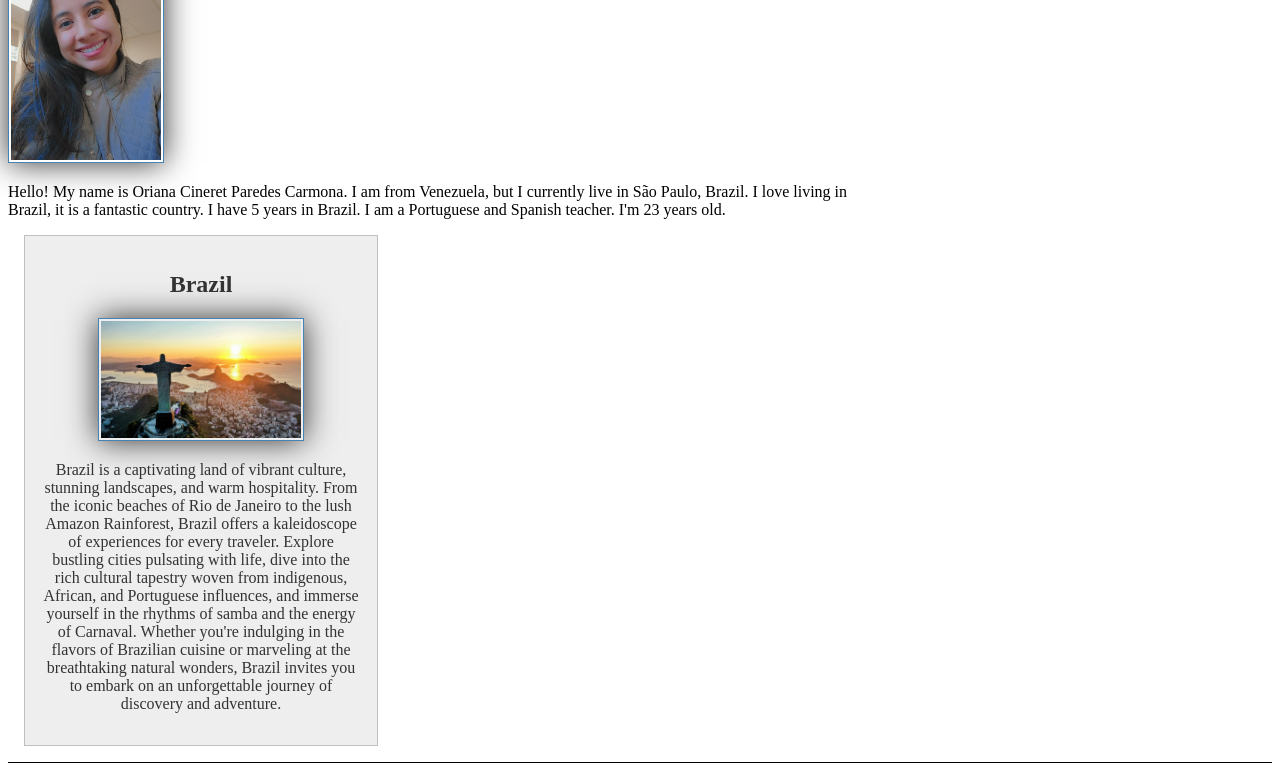
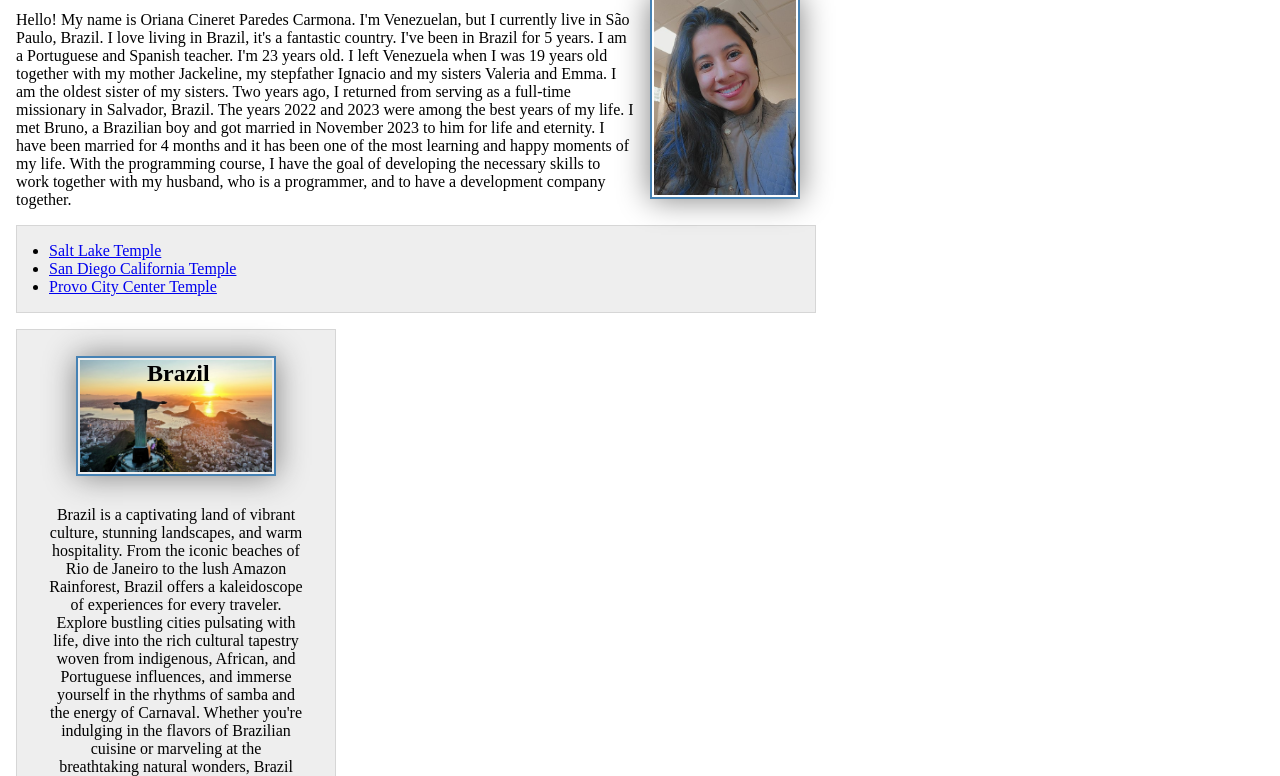
Before and after one commit to oriparedesiqueira/wdd130, a plain HTML site: page index.html in a window 1280 px wide. Shown: the part 272-1048 px from the top of the page. Drawn offline with Linux system fonts and the light colour scheme.

Commit message:
Home Enhancement

```diff
--- a/index.html
+++ b/index.html
@@ -15,14 +15,21 @@
             <a href="#">Home</a>
             <a href="wwr/">Rafting Website</a>
             <a href="wwr/site-plan-rafting.html">Rafting Site Plan</a>
+            <a href="https://linkedin.com">Linkedin</a>
+            <a href="https://www.facebook.com/oriana.paredes.39108/">Facebook</a>
         </nav>
     </header>
     <main>
         <h1>Oriana Cineret Paredes Carmona | WDD 130</h1>
         <img src="images/profile.jpg" alt="Hello my name is Oriana Paredes" width="200">
-        <p>Hello! My name is Oriana Cineret Paredes Carmona. I am from Venezuela, but I currently live in São Paulo, Brazil. I love living in Brazil, it is a fantastic country. I have 5 years in Brazil. I am a Portuguese and Spanish teacher. I'm 23 years old.</p>
+        <p>Hello! My name is Oriana Cineret Paredes Carmona. I'm Venezuelan, but I currently live in São Paulo, Brazil. I love living in Brazil, it's a fantastic country. I've been in Brazil for 5 years. I am a Portuguese and Spanish teacher. I'm 23 years old. I left Venezuela when I was 19 years old together with my mother Jackeline, my stepfather Ignacio and my sisters Valeria and Emma. I am the oldest sister of my sisters. Two years ago, I returned from serving as a full-time missionary in Salvador, Brazil. The years 2022 and 2023 were among the best years of my life. I met Bruno, a Brazilian boy and got married in November 2023 to him for life and eternity. I have been married for 4 months and it has been one of the most learning and happy moments of my life. With the programming course, I have the goal of developing the necessary skills to work together with my husband, who is a programmer, and to have a development company together.</p>
     </main>
-    <aside>
+    <ul class="box indent">
+      <li><a href="https://www.churchofjesuschrist.org/temples/details/salt-lake-temple?lang=eng" target="_blank" rel="noreferrer">Salt Lake Temple</a></li>
+      <li><a href="https://www.churchofjesuschrist.org/temples/details/san-diego-california-temple?lang=eng" target="_blank" rel="noreferrer">San Diego California Temple</a></li>
+      <li><a href="https://www.churchofjesuschrist.org/temples/details/provo-city-center-temple?lang=eng" target="_blank" rel="noreferrer">Provo City Center Temple</a></li>
+    </ul>
+    <aside class="box">
       <h2>Brazil</h2>
       <img src="images/brazil.jpg" alt="Brazil landscape">
       <p>Brazil is a captivating land of vibrant culture, stunning landscapes, and warm hospitality. From the iconic beaches of Rio de Janeiro to the lush Amazon Rainforest, Brazil offers a kaleidoscope of experiences for every traveler. Explore bustling cities pulsating with life, dive into the rich cultural tapestry woven from indigenous, African, and Portuguese influences, and immerse yourself in the rhythms of samba and the energy of Carnaval. Whether you're indulging in the flavors of Brazilian cuisine or marveling at the breathtaking natural wonders, Brazil invites you to embark on an unforgettable journey of discovery and adventure.</p>
@@ -31,4 +38,5 @@
         <p>&copy;2024 🦋 Oriana Cineret Paredes Carmona 🦋 São Paulo, Brazil</p>
     </footer>
   </body>
+  <!-- 15 March 2024 -->
 </html>
--- a/styles/styles.css
+++ b/styles/styles.css
@@ -1,3 +1,9 @@
+*{
+    margin: 0;
+    padding: 0;
+    box-sizing: border-box;
+}
+
 nav {
     background-color: steelblue;
     padding: 10px;
@@ -11,42 +17,46 @@ nav a {
 
 h1 {
     color: steelblue;
+    padding: 10px;
 }
 
 img {
     width: 150px;
     height: auto;
-    border: 1px solid steelblue;
+    border: 2px solid steelblue;
     padding: 2px;
-    box-shadow: 0 0 30px #333;
-}
-
-p {
-    padding: 0;
+    box-shadow: 0 0 30px gray;
 }
 
 main {
-    max-width: 840px;
+    max-width: 800px;
+}
+
+main img {
+    float: right;
+    margin: 0 0 1rem 1rem;
+}
+
+p{
+    margin: 1rem;
 }
 
 aside {
+    position: relative;
     width: 20em;
-    margin: 1em;
-    border: 1px solid rgba(0, 0, 0, 0.2);
-    padding: 1em;
-    background-color: #eee;
-    color: #333;
     text-align: center;
 }
 
 aside img {
     width: 200px;
     height: auto;
+    margin: 10px;
 }
 
-main img {
-    width: 150px;
-    height: auto;
+aside h2  {
+    position: absolute;
+    top: 30px;
+    left: 130px;
 }
 
 footer {
@@ -54,3 +64,17 @@ footer {
     border-top: 1px solid #000;
     text-align: center;
 }
+
+/* Class Selectors */
+.box {
+    margin: 1em;
+    border: 1px solid rgba(0, 0, 0,.1);
+    padding: 1em;
+    background-color: #eee;
+    color: #000000;
+    max-width: 800px;
+}
+
+.indent {
+    padding-left: 2rem;
+}
```
Also changed, not shown: wwr/site-plan-rafting.html (+2 -2 lines).
